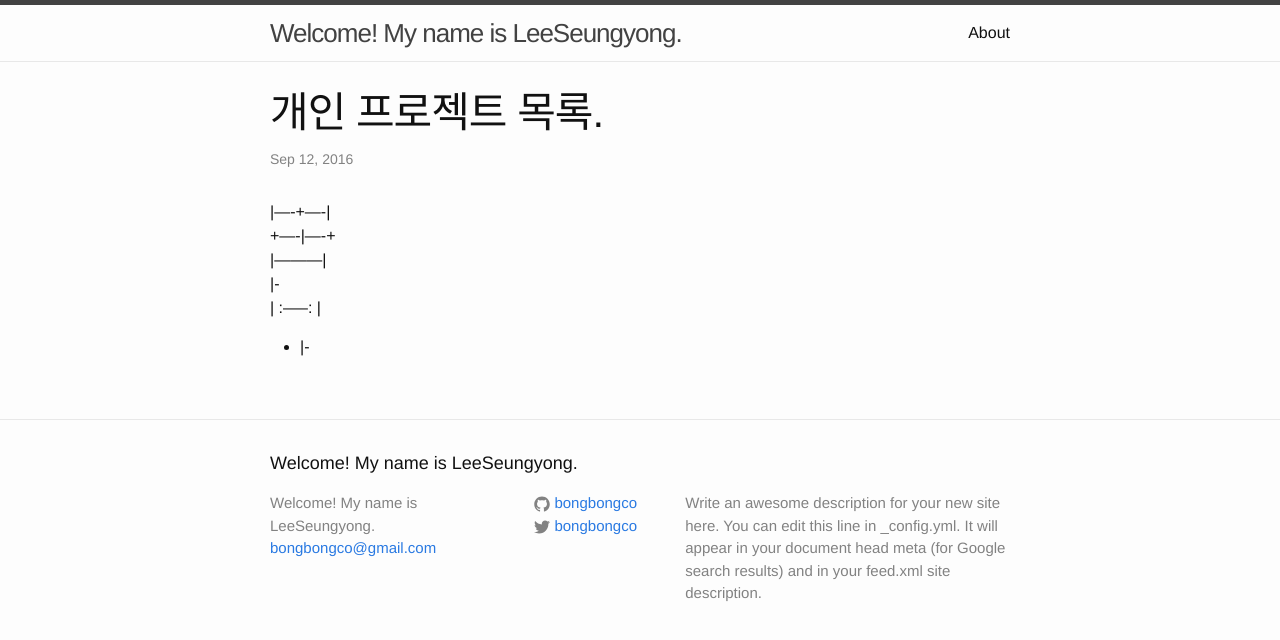
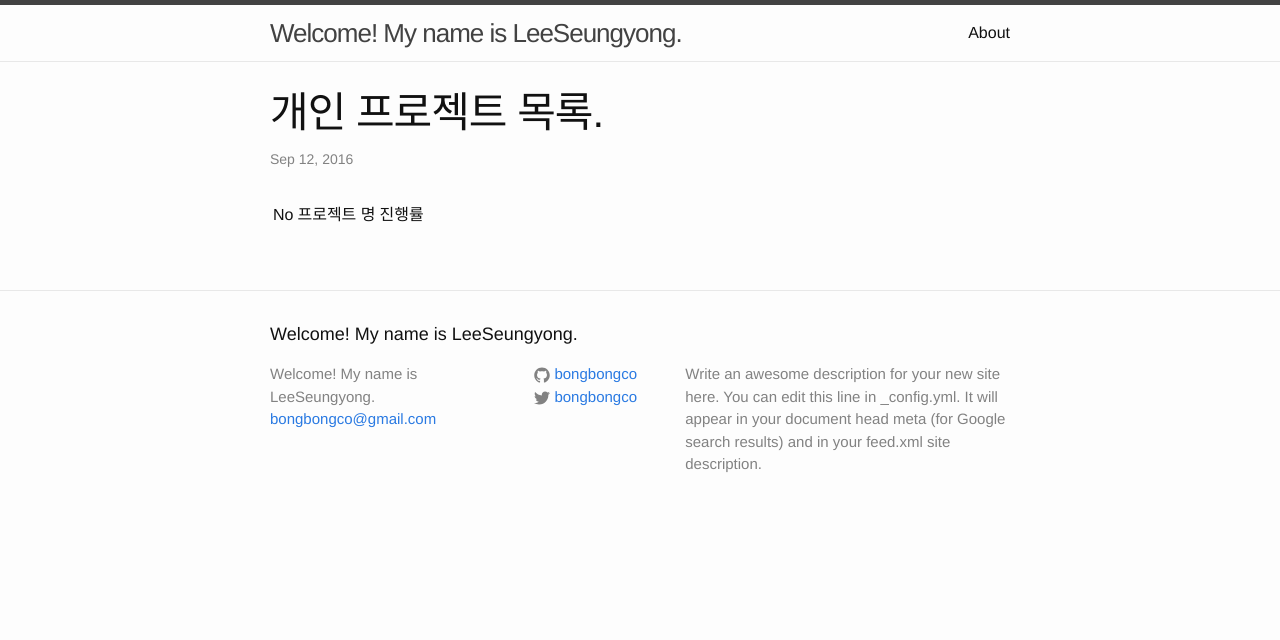
Before and after one commit to LktProgrammer/bongbongco.github.io, a Jekyll site: the page built from _posts/2016-09-12-GarbageTask.markdown, in a window 1280 px wide. Shown: the top 640 px of the page. Built offline with Jekyll 4.4.1, drawn with Linux system fonts in a browser that asks for light colours.

Commit message:
Update 2016-09-12-GarbageTask.markdown

```diff
--- a/_posts/2016-09-12-GarbageTask.markdown
+++ b/_posts/2016-09-12-GarbageTask.markdown
@@ -4,9 +4,4 @@ title: 개인 프로젝트 목록.
 ---
 
 
-|----+----|
-+----|----+
-|---------|
-|-
-| :-----: |
--|-
+|No|프로젝트 명|진행률|
```
